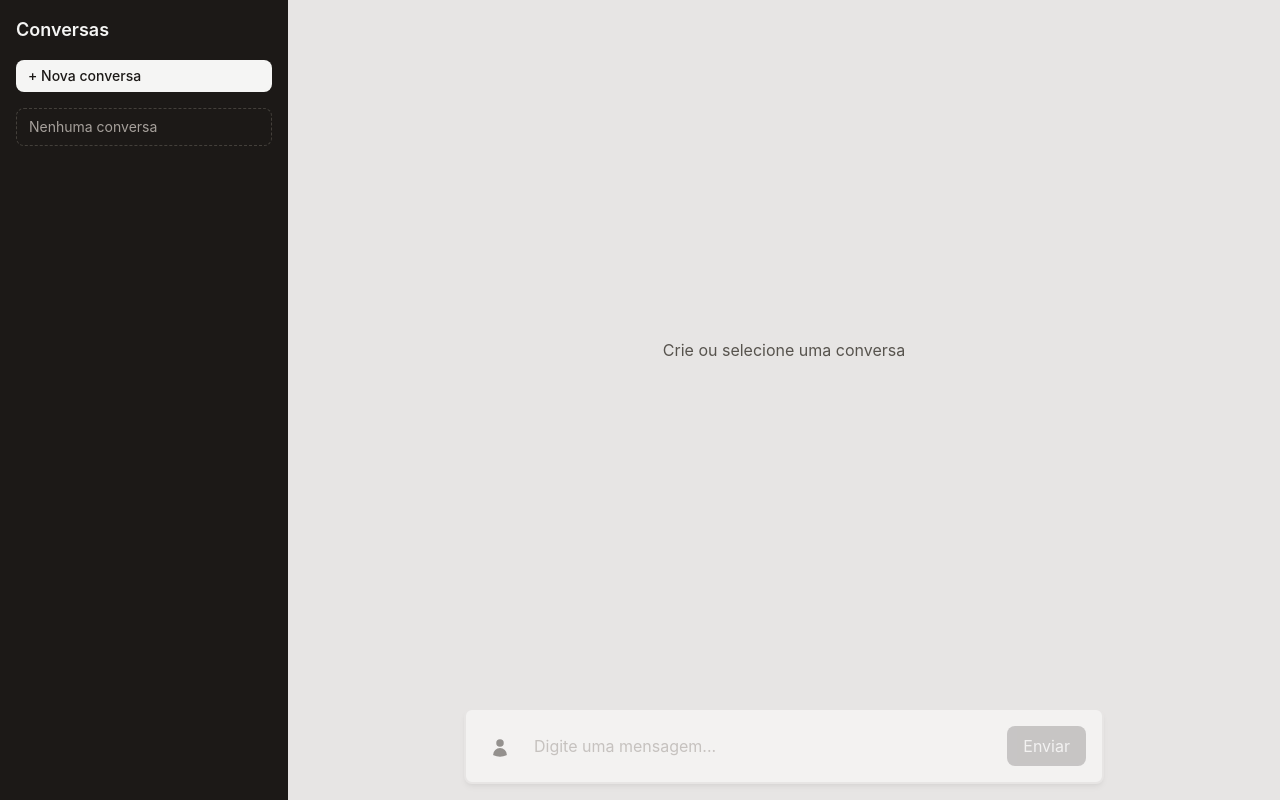
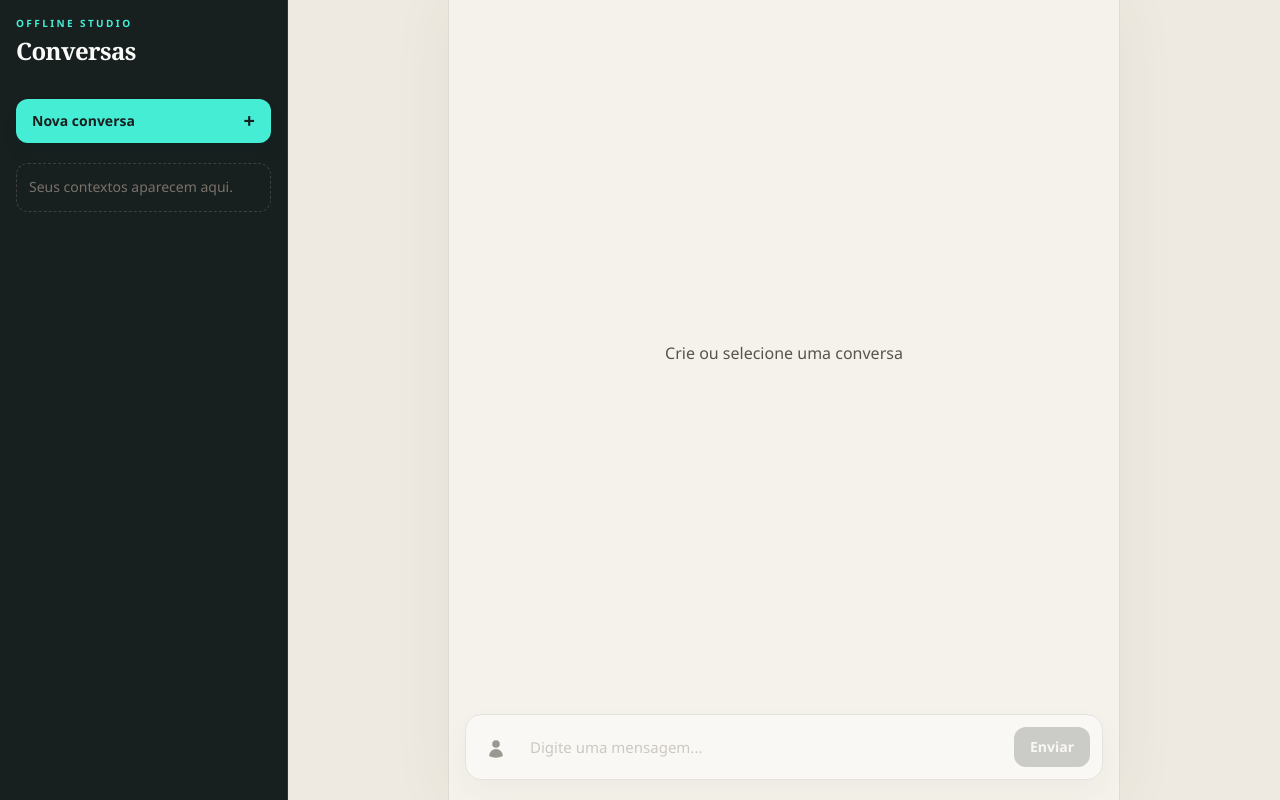
Before and after one commit to jnobb99/react-multichat-offline, a React (Vite) app: page / in a window 1280 px wide. Built offline with nearby package versions, Linux system fonts and the light colour scheme.

Commit message:
feat: fase5

```diff
--- a/src/components/Chat.tsx
+++ b/src/components/Chat.tsx
@@ -34,12 +34,12 @@ export default function Chat() {
   }
 
   return (
-    <div className="h-dvh overflow-hidden bg-stone-200 md:grid md:grid-cols-[18rem_minmax(0,1fr)]">
+    <div className="h-dvh overflow-hidden bg-[#eeeae1] md:grid md:grid-cols-[18rem_minmax(0,1fr)]">
       {!isSidebarOpen && (
         <button
           type="button"
           onClick={() => setIsSidebarOpen(true)}
-          className="fixed left-4 top-4 z-30 rounded-lg bg-stone-900 px-3 py-2 text-xl text-white shadow-md md:hidden"
+          className="fixed left-4 top-4 z-30 rounded-xl border border-white/10 bg-[#18201f] px-3 py-2 text-xl text-white shadow-xl shadow-stone-900/20 transition-transform hover:scale-105 md:hidden"
           aria-label="Abrir menu de conversas"
           aria-expanded={false}
           aria-controls="chat-sidebar"
@@ -66,7 +66,7 @@ export default function Chat() {
         onClose={() => setIsSidebarOpen(false)}
       />
 
-      <main className="mx-auto flex h-dvh min-h-0 w-full max-w-2xl flex-col pt-20 md:pt-0">
+      <main className="mx-auto flex h-dvh min-h-0 w-full max-w-2xl flex-col border-x border-stone-300/70 bg-[#f5f2eb] pt-20 shadow-[0_0_60px_rgba(70,63,52,0.06)] md:pt-0">
         <MessageList messages={messages} hasActiveChat={activeChatId !== null} />
         <ChatInput
           sender={sender}
--- a/src/components/ChatInput.tsx
+++ b/src/components/ChatInput.tsx
@@ -57,9 +57,9 @@ export default function ChatInput({ sender, disabled = false, onToggleSender, on
   const isUser = sender === 'user'
 
   return (
-    <div className={`px-4 pb-4 transition-opacity ${disabled ? 'opacity-50' : ''}`} aria-disabled={disabled}>
+    <div className={`px-4 pb-5 transition-opacity ${disabled ? 'opacity-50' : ''}`} aria-disabled={disabled}>
       <div
-        className={`rounded-lg border-2 bg-white p-4 shadow-md transition-colors duration-200 ${isUser ? 'border-stone-200' : 'border-purple-500'
+        className={`rounded-2xl border bg-white p-3 shadow-[0_12px_30px_rgba(70,63,52,0.08)] transition-colors duration-200 ${isUser ? 'border-stone-300' : 'border-teal-400'
           }`}
       >
         <div className="flex items-end gap-3">
@@ -76,14 +76,14 @@ export default function ChatInput({ sender, disabled = false, onToggleSender, on
             disabled={disabled}
             placeholder="Digite uma mensagem..."
             rows={1}
-            className="max-h-36 min-h-10 flex-1 resize-none bg-transparent px-1 py-2 text-stone-800 placeholder:text-stone-400 focus:outline-none disabled:cursor-not-allowed"
+            className="max-h-36 min-h-10 flex-1 resize-none bg-transparent px-1 py-2 text-[15px] leading-6 text-stone-800 placeholder:text-stone-400 focus:outline-none disabled:cursor-not-allowed"
           />
 
           <button
             type="button"
             onClick={handleSend}
             disabled={!canSend}
-            className="rounded-lg bg-stone-800 px-4 py-2 text-white transition-opacity disabled:cursor-not-allowed disabled:opacity-40"
+            className="rounded-xl bg-[#18201f] px-4 py-2.5 text-sm font-semibold text-white transition-transform hover:-translate-y-0.5 disabled:cursor-not-allowed disabled:opacity-40"
             aria-label="Enviar mensagem"
           >
             Enviar
--- a/src/components/ChatSidebar.tsx
+++ b/src/components/ChatSidebar.tsx
@@ -30,15 +30,18 @@ export default function ChatSidebar({
 
             <aside
                 id="chat-sidebar"
-                className={`fixed inset-y-0 left-0 z-20 flex w-72 flex-col overflow-hidden bg-stone-900 p-4 text-stone-100 transition-transform duration-200 md:static md:w-72 md:translate-x-0 ${isOpen ? 'translate-x-0' : '-translate-x-full md:translate-x-0'
+                className={`fixed inset-y-0 left-0 z-20 flex w-72 flex-col overflow-hidden border-r border-white/10 bg-[#18201f] p-4 text-stone-100 shadow-2xl shadow-stone-950/20 transition-transform duration-200 md:static md:w-72 md:translate-x-0 md:shadow-none ${isOpen ? 'translate-x-0' : '-translate-x-full md:translate-x-0'
                     }`}
             >
-                <div className="mb-4 flex items-center justify-between">
-                    <h1 className="text-lg font-semibold">Conversas</h1>
+                <div className="mb-8 flex items-start justify-between">
+                    <div>
+                        <p className="mb-1 text-[10px] font-bold uppercase tracking-[0.24em] text-teal-300">Offline studio</p>
+                        <h1 className="font-serif text-2xl font-semibold tracking-tight text-stone-50">Conversas</h1>
+                    </div>
                     <button
                         type="button"
                         onClick={onClose}
-                        className="rounded-md px-2 py-1 text-xl text-stone-300 hover:bg-stone-800 md:hidden"
+                        className="rounded-lg px-2 py-1 text-xl text-stone-400 transition-colors hover:bg-white/10 hover:text-white md:hidden"
                         aria-label="Fechar menu"
                     >
                         ×
@@ -48,17 +51,18 @@ export default function ChatSidebar({
                 <button
                     type="button"
                     onClick={onCreateChat}
-                    className="mb-4 rounded-lg bg-stone-100 px-3 py-1.5 text-left text-sm font-medium text-stone-900 transition-colors hover:bg-white"
+                    className="mb-5 flex items-center justify-between rounded-xl bg-teal-300 px-4 py-3 text-left text-sm font-bold text-[#18201f] shadow-lg shadow-teal-950/20 transition-transform hover:-translate-y-0.5 hover:bg-teal-200"
                     aria-label="Criar nova conversa"
                 >
-                    + Nova conversa
+                    <span>Nova conversa</span>
+                    <span aria-hidden="true" className="text-xl leading-none">+</span>
                 </button>
 
                 <nav aria-label="Lista de conversas" className="min-h-0 flex-1 overflow-y-auto">
                     <div className="flex flex-col gap-2">
                         {chatIds.length === 0 ? (
-                            <p className="rounded-lg border border-dashed border-stone-700 px-3 py-2 text-sm text-stone-400">
-                                Nenhuma conversa
+                            <p className="rounded-xl border border-dashed border-white/15 px-3 py-3 text-sm leading-relaxed text-stone-500">
+                                Seus contextos aparecem aqui.
                             </p>
                         ) : (
                             chatIds.map((chatId) => {
@@ -67,9 +71,9 @@ export default function ChatSidebar({
                                 return (
                                     <div
                                         key={chatId}
-                                        className={`flex items-center gap-2 rounded-lg border transition-colors ${isActive
-                                            ? 'border-stone-500 bg-stone-700 text-white'
-                                            : 'border-transparent bg-stone-800/40 text-stone-300 hover:bg-stone-800 hover:text-white'
+                                        className={`flex items-center gap-2 rounded-xl border transition-colors ${isActive
+                                            ? 'border-teal-300/60 bg-teal-300/10 text-white shadow-inner shadow-teal-300/5'
+                                            : 'border-transparent bg-white/5 text-stone-400 hover:bg-white/8 hover:text-white'
                                             }`}
                                     >
                                         <button
@@ -77,8 +81,9 @@ export default function ChatSidebar({
                                             onClick={() => onSelectChat(chatId)}
                                             aria-pressed={isActive}
                                             aria-label={isActive ? `Conversa ativa ${chatId}` : `Selecionar conversa ${chatId}`}
-                                            className="flex-1 truncate px-3 py-2 text-left text-sm"
+                                            className="flex-1 truncate px-3 py-2.5 text-left font-mono text-[11px]"
                                         >
+                                            <span className="mr-2 text-teal-300" aria-hidden="true">{isActive ? '●' : '○'}</span>
                                             {chatId}
                                         </button>
 
@@ -88,7 +93,7 @@ export default function ChatSidebar({
                                                 event.stopPropagation()
                                                 onDeleteChat(chatId)
                                             }}
-                                            className="mr-2 rounded-md p-1.5 text-stone-300 transition-colors hover:bg-stone-700 hover:text-white"
+                                            className="mr-2 rounded-lg p-1.5 text-stone-500 transition-colors hover:bg-rose-400/15 hover:text-rose-200"
                                             aria-label={`Excluir conversa ${chatId}`}
                                             title={`Excluir ${chatId}`}
                                         >
--- a/src/components/MessageBubble.tsx
+++ b/src/components/MessageBubble.tsx
@@ -9,7 +9,10 @@ export default function MessageBubble({ message }: MessageBubbleProps) {
 
   return (
     <div className={`flex ${isUser ? 'justify-end' : 'justify-start'}`}>
-      <div className="max-w-[80%] min-w-0 wrap-break-word rounded-lg bg-white px-4 py-2.5 text-stone-800 shadow-sm whitespace-pre-wrap">
+      <div className={`max-w-[80%] min-w-0 wrap-break-word rounded-2xl px-4 py-3 text-[15px] leading-6 shadow-sm whitespace-pre-wrap ${isUser
+        ? 'rounded-br-md bg-[#18201f] text-stone-50 shadow-stone-900/10'
+        : 'rounded-bl-md border border-stone-200 bg-white text-stone-800'
+        }`}>
         {message.text}
       </div>
     </div>
--- a/src/index.css
+++ b/src/index.css
@@ -1 +1,17 @@
 @import "tailwindcss";
+
+@theme {
+    --font-sans: 'Avenir Next', 'Segoe UI', sans-serif;
+    --font-serif: Georgia, 'Times New Roman', serif;
+}
+
+::selection {
+    background: #99f6e4;
+    color: #18201f;
+}
+
+body {
+    margin: 0;
+    min-width: 320px;
+    background: #eeeae1;
+}
```
Also changed, not shown: 1 other file (tests, documents, lock files or other folders).
